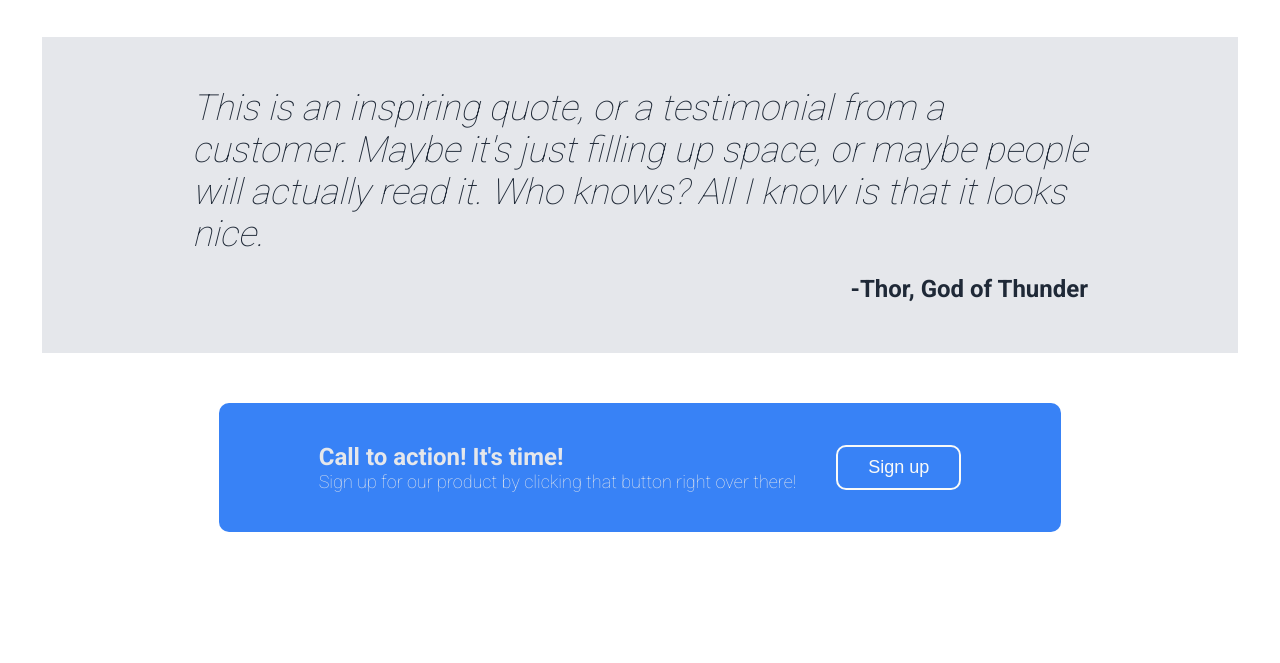
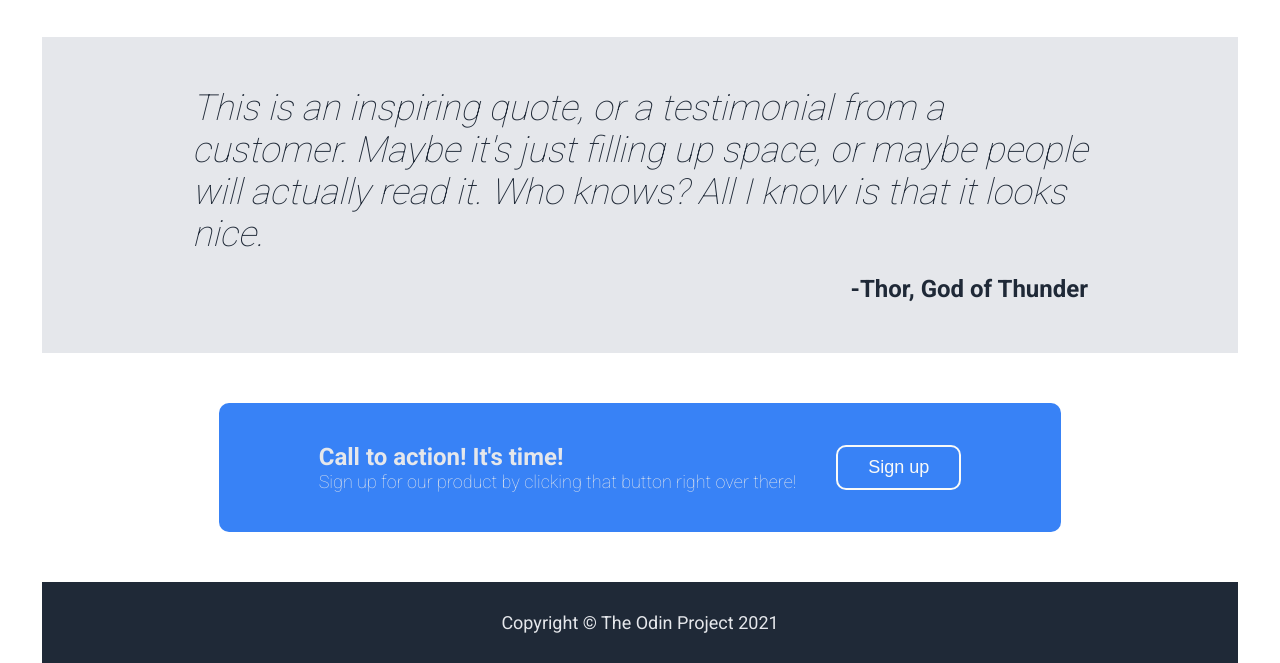
Before and after one commit to bronisye/odin-landingpage, a plain HTML site: page index.html in a window 1280 px wide. Shown: the part 781-1444 px from the top of the page. Before the commit the page ends 1363 px from the top, so only its background shows below. Drawn offline with Linux system fonts and the light colour scheme.

Commit message:
Create last footer section with styles

```diff
--- a/index.html
+++ b/index.html
@@ -69,7 +69,9 @@
             <button class="sign-up-button">Sign up</button>
         </div>
 
-
+        <div class="footer">
+            Copyright &#169 The Odin Project 2021
+        </div>
 
 
     </body>
--- a/style.css
+++ b/style.css
@@ -44,7 +44,7 @@ button {
     color: #F9FAF8;
 }
 
-.header-subtext, a {
+.header-subtext, a, .footer {
     font-size: 18px;
     color: #E5E7EB;
 }
@@ -122,7 +122,7 @@ button {
 
 .header {
     flex: 1;
-    max-width: 70%;
+    width: 70%;
     max-height: fit-content;
     padding: 0 150px;
     margin-bottom: 40px;
@@ -232,3 +232,14 @@ button {
     justify-content: space-between;
     gap: 40px;
 }
+
+/* Footer section */
+
+.footer {
+    display: flex;
+    flex: 1;
+    align-items: center;
+    justify-content: center;
+    width: 70%;
+    padding: 30px 150px;
+}
```
